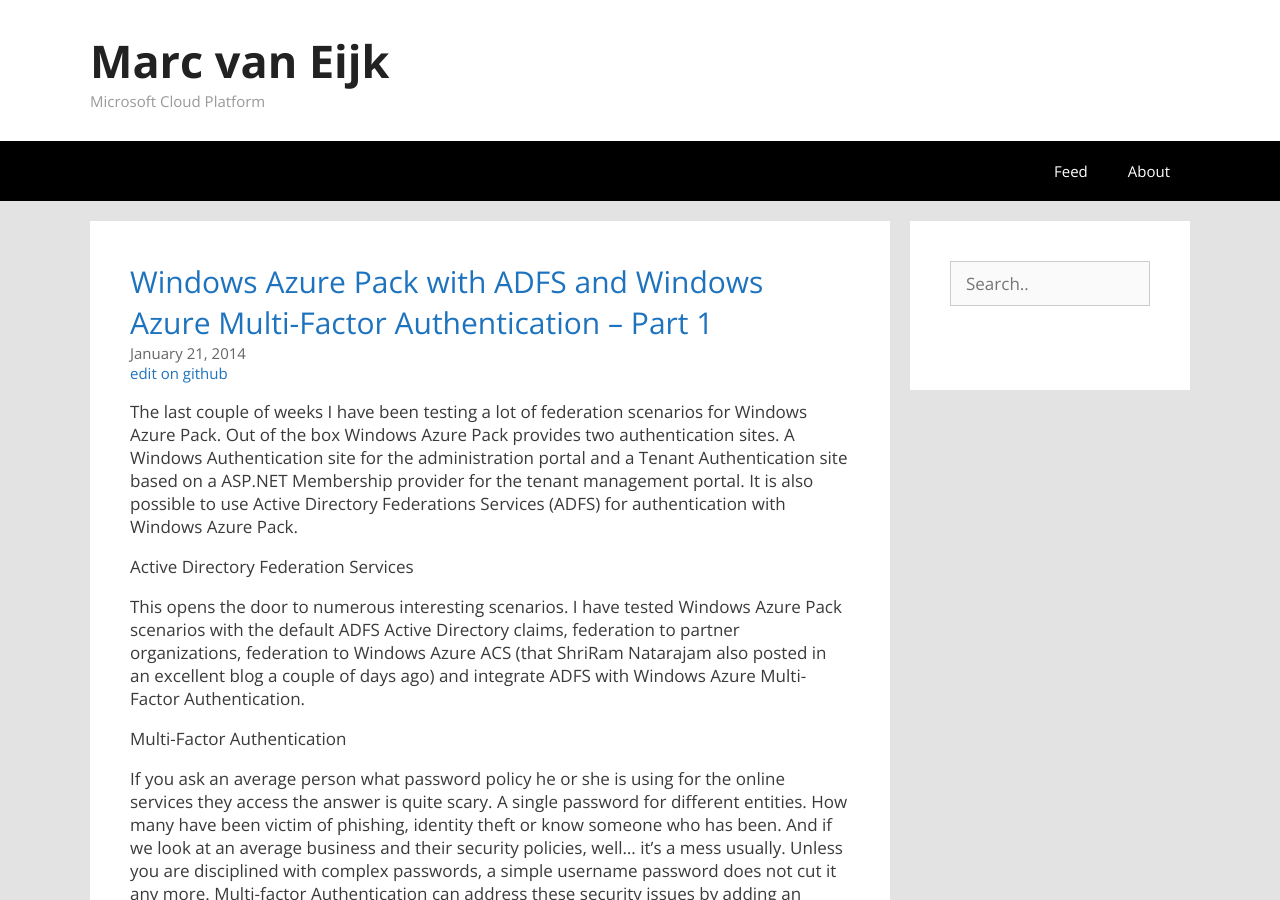
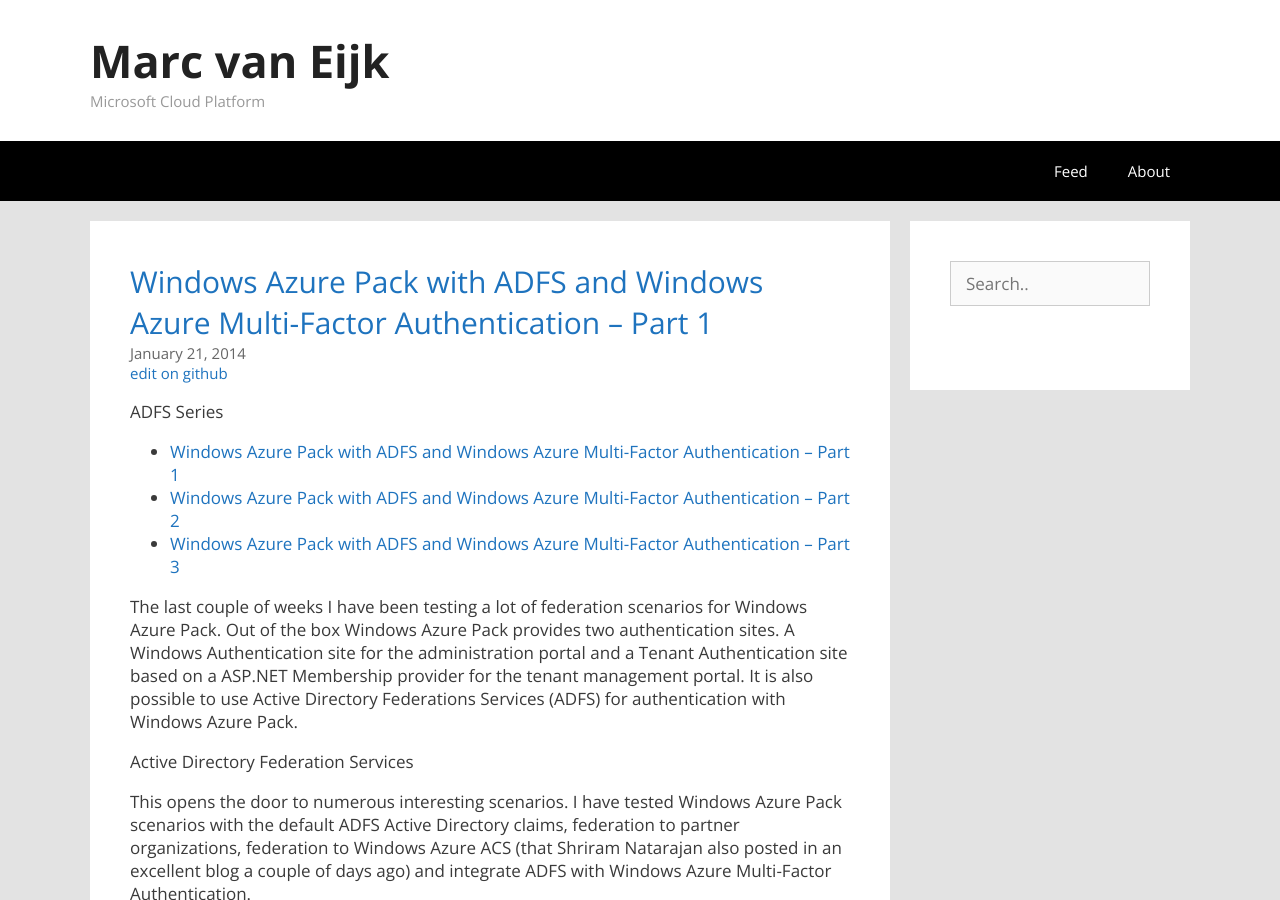
Before and after one commit to marcvaneijk/marcvaneijk.old, a Jekyll site: the page built from _posts/2014-01-24-mfa1.md, in a window 1280 px wide and 900 px high. Built offline with Jekyll 4.4.1, drawn with Linux system fonts in a browser that asks for light colours; nearby versions of some CDN libraries; some of the changed text lies outside the part shown.

Commit message:
Update 2014-01-24-mfa1.md

```diff
--- a/_posts/2014-01-24-mfa1.md
+++ b/_posts/2014-01-24-mfa1.md
@@ -5,11 +5,17 @@ author: Marc van Eijk
 title: Windows Azure Pack with ADFS and Windows Azure Multi-Factor Authentication – Part 1
 tags:
 ---
+ADFS Series
+
+- [Windows Azure Pack with ADFS and Windows Azure Multi-Factor Authentication – Part 1](/2014/01/21/mfa1)
+- [Windows Azure Pack with ADFS and Windows Azure Multi-Factor Authentication – Part 2](/2014/02/26/mfa2)
+- [Windows Azure Pack with ADFS and Windows Azure Multi-Factor Authentication – Part 3](/2014/03/10/mfa3)
+
 The last couple of weeks I have been testing a lot of federation scenarios for Windows Azure Pack. Out of the box Windows Azure Pack provides two authentication sites. A Windows Authentication site for the administration portal and a Tenant Authentication site based on a ASP.NET Membership provider for the tenant management portal. It is also possible to use Active Directory Federations Services (ADFS) for authentication with Windows Azure Pack.
 
 Active Directory Federation Services
 
-This opens the door to numerous interesting scenarios. I have tested Windows Azure Pack scenarios with the default ADFS Active Directory claims, federation to partner organizations, federation to Windows Azure ACS (that ShriRam Natarajam also posted in an excellent blog a couple of days ago) and integrate ADFS with Windows Azure Multi-Factor Authentication.
+This opens the door to numerous interesting scenarios. I have tested Windows Azure Pack scenarios with the default ADFS Active Directory claims, federation to partner organizations, federation to Windows Azure ACS (that Shriram Natarajan also posted in an excellent blog a couple of days ago) and integrate ADFS with Windows Azure Multi-Factor Authentication.
 
 Multi-Factor Authentication
 
```
Also changed, not shown: other parts of _posts/2014-01-24-mfa1.md (+2 -1 lines).
